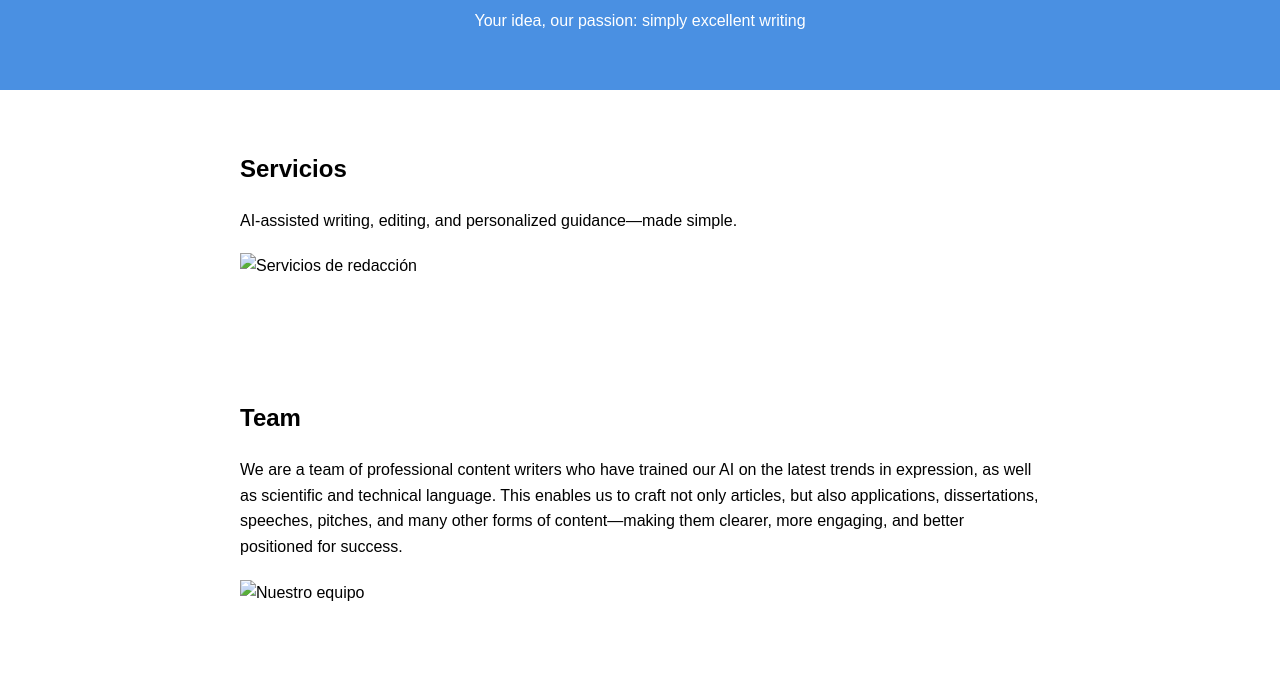
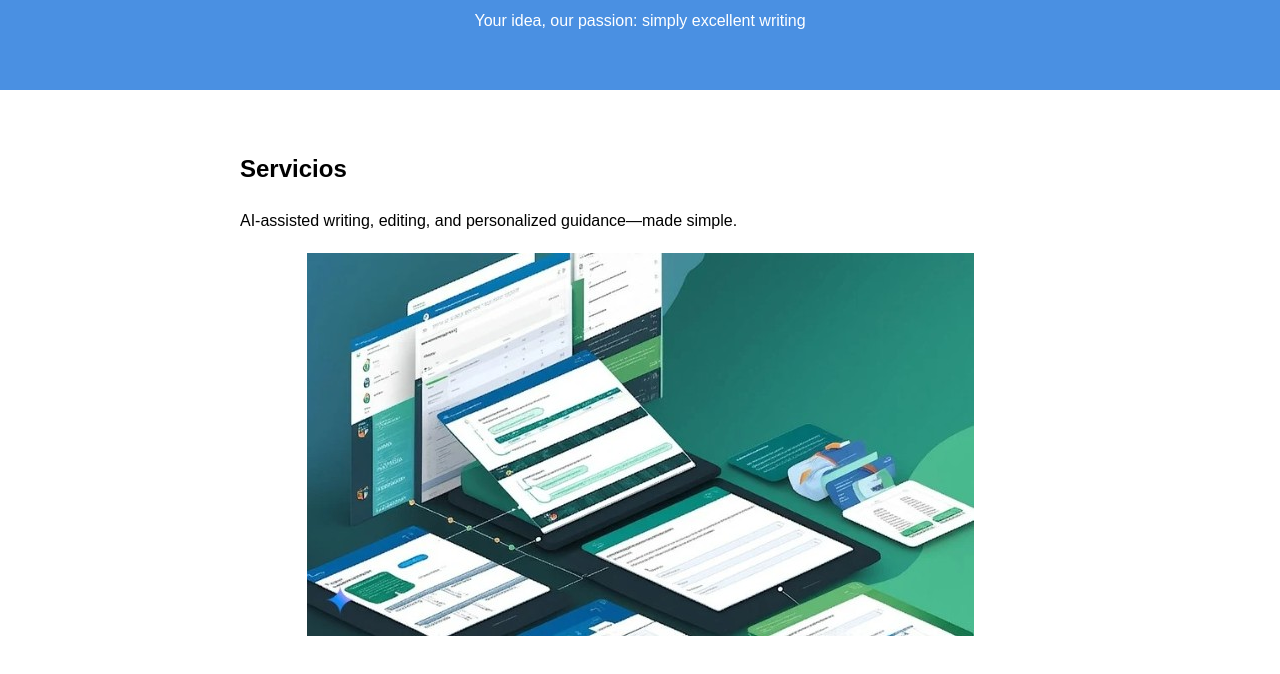
Before and after one commit to EasyWritingOnline/easywritingonline.github.io, a plain HTML site: page index.html in a window 1280 px wide. Shown: the part 126-800 px from the top of the page. Drawn offline with Linux system fonts and the light colour scheme.

Commit message:
Update index.html

```diff
--- a/index.html
+++ b/index.html
@@ -24,13 +24,13 @@
 <section id="servicios">
   <h2>Servicios</h2>
   <p>AI-assisted writing, editing, and personalized guidance—made simple.</p>
-  <img src="imagenes/servicios.jpg" alt="Servicios de redacción">
+  <img src="servicios.jpg" alt="Servicios de redacción">
 </section>
 
 <section id="equipo">
   <h2>Team</h2>
   <p>We are a team of professional content writers who have trained our AI on the latest trends in expression, as well as scientific and technical language. This enables us to craft not only articles, but also applications, dissertations, speeches, pitches, and many other forms of content—making them clearer, more engaging, and better positioned for success.</p>
-  <img src="imagenes/equipo.jpg" alt="Nuestro equipo">
+  <img src="equipo.jpg" alt="Nuestro equipo">
 </section>
 
 <section id="contacto">
```
